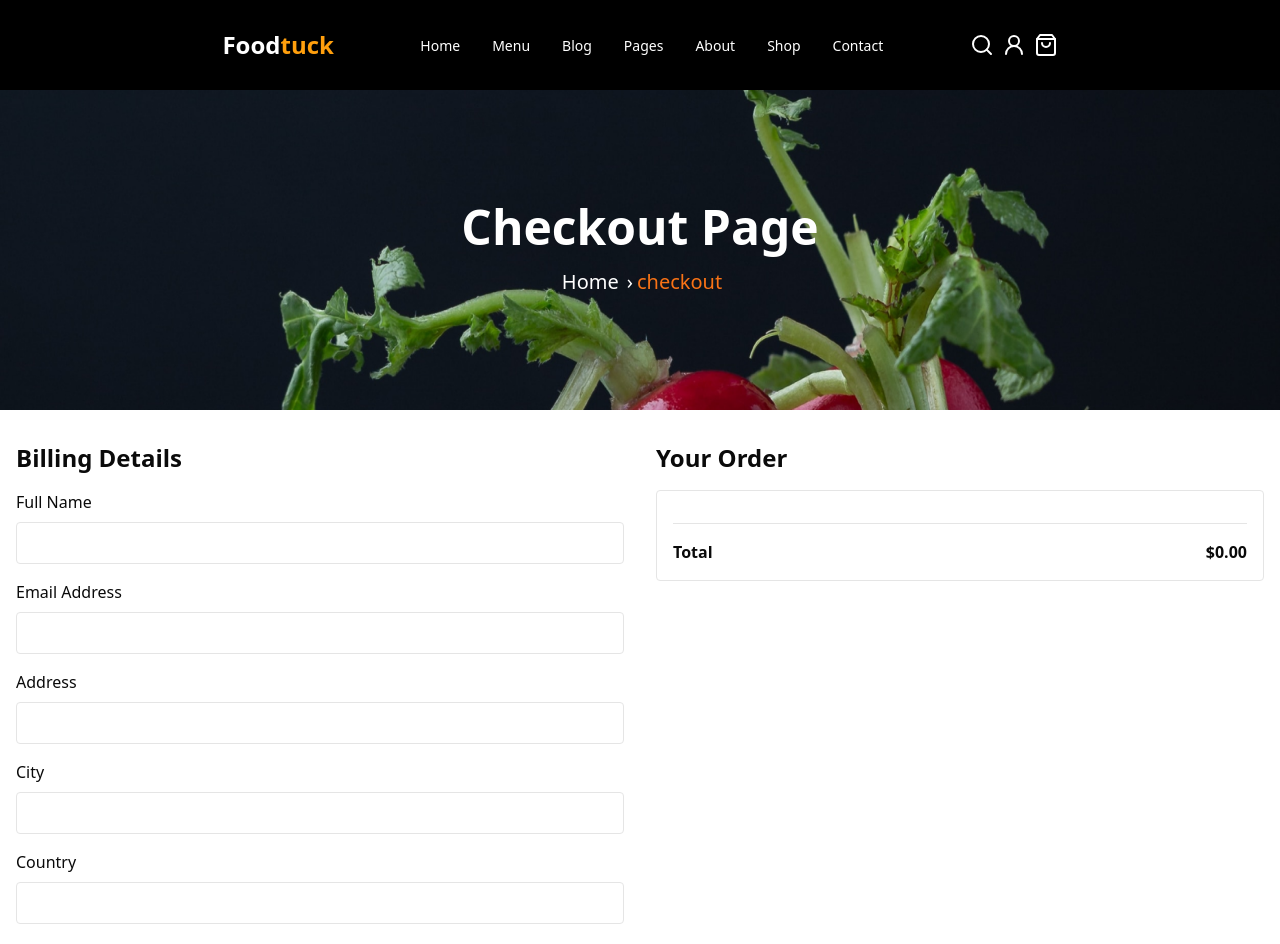
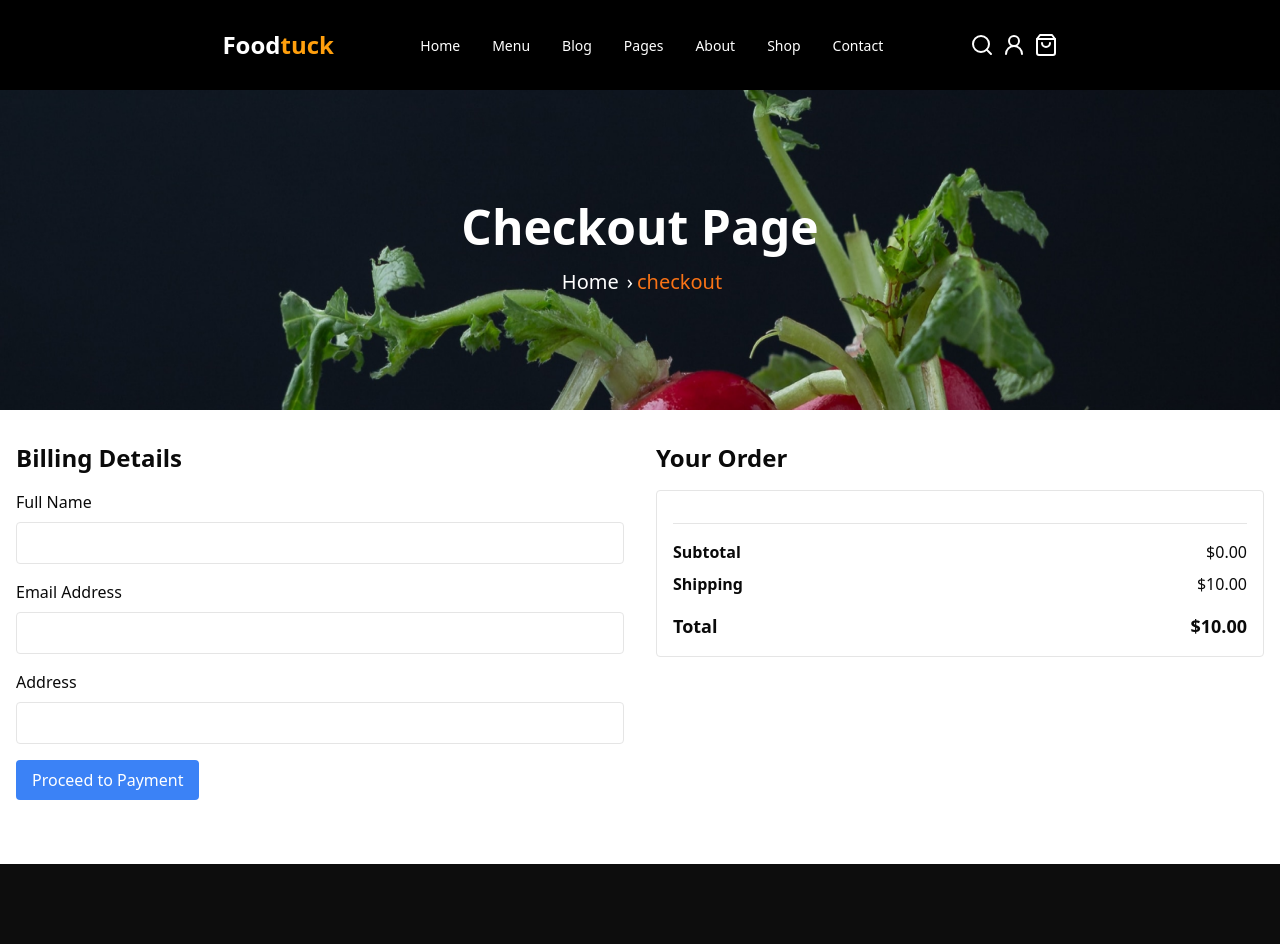
Before and after one commit to madnan-github/hackathon-sanity, a Next.js app: page /checkout in a window 1280 px wide. Shown: the top 944 px of the page. Built offline with nearby package versions, Linux system fonts and the light colour scheme; a web font is replaced by a local one.

Commit message:
stripe payment done

```diff
--- a/src/components/checkOut.tsx
+++ b/src/components/checkOut.tsx
@@ -1,54 +1,57 @@
-'use client'
-
-import { useState, useEffect } from 'react'
-import { useRouter } from 'next/navigation'
-import Image from 'next/image'
-import axios from "axios"
-
+'use client';
+import { useState, useEffect } from "react";
+import Image from "next/image";
+import axios from "axios";
 
 interface CartItem {
-  name: string
-  image: string
-  price: number
-  quantity: number
+  name: string;
+  image: string;
+  price: number;
+  quantity: number;
 }
 
 export default function CheckoutPage() {
-  const [cartItems, setCartItems] = useState<CartItem[]>([])
-  const [total, setTotal] = useState(0)
-  const router = useRouter()
+  const [cartItems, setCartItems] = useState<CartItem[]>([]);
+  const [total, setTotal] = useState(0);
+  const [shippingCharges, setShippingCharges] = useState(10); // Default shipping charge
+  const [totalWithShipping, setTotalWithShipping] = useState(0);
 
   useEffect(() => {
-    const cart = JSON.parse(localStorage.getItem('cart') || '[]')
-    setCartItems(cart)
-    const cartTotal = cart.reduce((sum: number, item: CartItem) => sum + item.price * item.quantity, 0)
-    setTotal(cartTotal)
-  }, [])
+    const cart = JSON.parse(localStorage.getItem("cart") || "[]");
+    setCartItems(cart);
+    const cartTotal = cart.reduce(
+      (sum: number, item: CartItem) => sum + item.price * item.quantity,
+      0
+    );
+    setTotal(cartTotal);
+  }, []);
 
-  const handleSubmit = (e: React.FormEvent) => {
-    e.preventDefault()
-    // Save form data to localStorage for use in payment and shipping pages
-    const formData = new FormData(e.target as HTMLFormElement)
-    const checkoutData = Object.fromEntries(formData.entries())
-    localStorage.setItem('checkoutData', JSON.stringify(checkoutData))
-    // router.push('/payment')
-  }
+  useEffect(() => {
+    setTotalWithShipping(total + shippingCharges);
+  }, [total, shippingCharges]);
 
-  const proceedToPayment = () => {
-    axios.get('api/stripe-checkout').then((response)=>{
-      console.log(response.data?.message?.url);
+  const proceedToPayment = async () => {
+    try {
+      const response = await axios.post("/api/stripe-checkout", {
+        cartItems,
+        shippingCharges,
+      });
+      const checkoutUrl = response.data?.message?.url;
 
-      window.location.href = response.data?.message?.url;
-
-    }).catch(error => console.log(error));
-  }
+      if (checkoutUrl) {
+        window.location.href = checkoutUrl;
+      }
+    } catch (error) {
+      console.error("Error initiating payment:", error);
+    }
+  };
 
   return (
     <div className="container mx-auto px-4 py-8">
       <div className="flex flex-wrap -mx-4">
         <div className="w-full lg:w-1/2 px-4 mb-8">
           <h2 className="text-2xl font-bold mb-4">Billing Details</h2>
-          <form onSubmit={handleSubmit}>
+          <form>
             <div className="mb-4">
               <label htmlFor="name" className="block mb-2">Full Name</label>
               <input type="text" id="name" name="name" required className="w-full p-2 border rounded" />
@@ -61,31 +64,19 @@ export default function CheckoutPage() {
               <label htmlFor="address" className="block mb-2">Address</label>
               <input type="text" id="address" name="address" required className="w-full p-2 border rounded" />
             </div>
-            <div className="mb-4">
-              <label htmlFor="city" className="block mb-2">City</label>
-              <input type="text" id="city" name="city" required className="w-full p-2 border rounded" />
-            </div>
-            <div className="mb-4">
-              <label htmlFor="country" className="block mb-2">Country</label>
-              <input type="text" id="country" name="country" required className="w-full p-2 border rounded" />
-            </div>
-            <div className="mb-4">
-              <label htmlFor="postcode" className="block mb-2">Postcode</label>
-              <input type="text" id="postcode" name="postcode" required className="w-full p-2 border rounded" />
-            </div>
-
             <button
-            onClick={proceedToPayment}
-             className="bg-blue-500 text-white px-4 py-2 rounded hover:bg-blue-600">
+              type="button"
+              onClick={proceedToPayment}
+              className="bg-blue-500 text-white px-4 py-2 rounded hover:bg-blue-600"
+            >
               Proceed to Payment
             </button>
-
           </form>
         </div>
         <div className="w-full lg:w-1/2 px-4">
           <h2 className="text-2xl font-bold mb-4">Your Order</h2>
           <div className="border p-4 rounded">
-            {cartItems.map((item,index) => (
+            {cartItems.map((item, index) => (
               <div key={index} className="flex justify-between items-center mb-4">
                 <div className="flex items-center">
                   <Image src={item.image} alt={item.name} width={50} height={50} className="mr-4" />
@@ -99,13 +90,135 @@ export default function CheckoutPage() {
             ))}
             <div className="border-t pt-4 mt-4">
               <div className="flex justify-between items-center">
-                <h3 className="font-bold">Total</h3>
-                <p className="font-bold">${total.toFixed(2)}</p>
+                <h3 className="font-bold">Subtotal</h3>
+                <p>${total.toFixed(2)}</p>
+              </div>
+              <div className="flex justify-between items-center mt-2">
+                <h3 className="font-bold">Shipping</h3>
+                <p>${shippingCharges.toFixed(2)}</p>
+              </div>
+              <div className="flex justify-between items-center font-bold text-lg mt-4">
+                <h3>Total</h3>
+                <p>${totalWithShipping.toFixed(2)}</p>
               </div>
             </div>
           </div>
         </div>
       </div>
     </div>
-  )
+  );
 }
+
+//____________________________________________________
+
+// 'use client'
+
+// import { useState, useEffect } from 'react'
+// import { useRouter } from 'next/navigation'
+// import Image from 'next/image'
+// import axios from "axios"
+
+
+// interface CartItem {
+//   name: string
+//   image: string
+//   price: number
+//   quantity: number
+// }
+
+// export default function CheckoutPage() {
+//   const [cartItems, setCartItems] = useState<CartItem[]>([])
+//   const [total, setTotal] = useState(0)
+//   const router = useRouter()
+
+//   useEffect(() => {
+//     const cart = JSON.parse(localStorage.getItem('cart') || '[]')
+//     setCartItems(cart)
+//     const cartTotal = cart.reduce((sum: number, item: CartItem) => sum + item.price * item.quantity, 0)
+//     setTotal(cartTotal)
+//   }, [])
+
+//   const handleSubmit = (e: React.FormEvent) => {
+//     e.preventDefault()
+//     // Save form data to localStorage for use in payment and shipping pages
+//     const formData = new FormData(e.target as HTMLFormElement)
+//     const checkoutData = Object.fromEntries(formData.entries())
+//     localStorage.setItem('checkoutData', JSON.stringify(checkoutData))
+//     // router.push('/payment')
+//   }
+
+//   const proceedToPayment = () => {
+//     axios.get('api/stripe-checkout').then((response)=>{
+//       console.log(response.data?.message?.url);
+
+//       window.location.href = response.data?.message?.url;
+
+//     }).catch(error => console.log(error));
+//   }
+
+//   return (
+//     <div className="container mx-auto px-4 py-8">
+//       <div className="flex flex-wrap -mx-4">
+//         <div className="w-full lg:w-1/2 px-4 mb-8">
+//           <h2 className="text-2xl font-bold mb-4">Billing Details</h2>
+//           <form onSubmit={handleSubmit}>
+//             <div className="mb-4">
+//               <label htmlFor="name" className="block mb-2">Full Name</label>
+//               <input type="text" id="name" name="name" required className="w-full p-2 border rounded" />
+//             </div>
+//             <div className="mb-4">
+//               <label htmlFor="email" className="block mb-2">Email Address</label>
+//               <input type="email" id="email" name="email" required className="w-full p-2 border rounded" />
+//             </div>
+//             <div className="mb-4">
+//               <label htmlFor="address" className="block mb-2">Address</label>
+//               <input type="text" id="address" name="address" required className="w-full p-2 border rounded" />
+//             </div>
+//             <div className="mb-4">
+//               <label htmlFor="city" className="block mb-2">City</label>
+//               <input type="text" id="city" name="city" required className="w-full p-2 border rounded" />
+//             </div>
+//             <div className="mb-4">
+//               <label htmlFor="country" className="block mb-2">Country</label>
+//               <input type="text" id="country" name="country" required className="w-full p-2 border rounded" />
+//             </div>
+//             <div className="mb-4">
+//               <label htmlFor="postcode" className="block mb-2">Postcode</label>
+//               <input type="text" id="postcode" name="postcode" required className="w-full p-2 border rounded" />
+//             </div>
+
+//             <button
+//             onClick={proceedToPayment}
+//              className="bg-blue-500 text-white px-4 py-2 rounded hover:bg-blue-600">
+//               Proceed to Payment
+//             </button>
+
+//           </form>
+//         </div>
+//         <div className="w-full lg:w-1/2 px-4">
+//           <h2 className="text-2xl font-bold mb-4">Your Order</h2>
+//           <div className="border p-4 rounded">
+//             {cartItems.map((item,index) => (
+//               <div key={index} className="flex justify-between items-center mb-4">
+//                 <div className="flex items-center">
+//                   <Image src={item.image} alt={item.name} width={50} height={50} className="mr-4" />
+//                   <div>
+//                     <h3 className="font-bold">{item.name}</h3>
+//                     <p>Quantity: {item.quantity}</p>
+//                   </div>
+//                 </div>
+//                 <p>${(item.price * item.quantity).toFixed(2)}</p>
+//               </div>
+//             ))}
+//             <div className="border-t pt-4 mt-4">
+//               <div className="flex justify-between items-center">
+//                 <h3 className="font-bold">Total</h3>
+//                 <p className="font-bold">${total.toFixed(2)}</p>
+//               </div>
+//             </div>
+//           </div>
+//         </div>
+//       </div>
+//     </div>
+//   )
+// }
```
Also changed, not shown: src/app/api/stripe-checkout/route.ts (+41 -76 lines).
